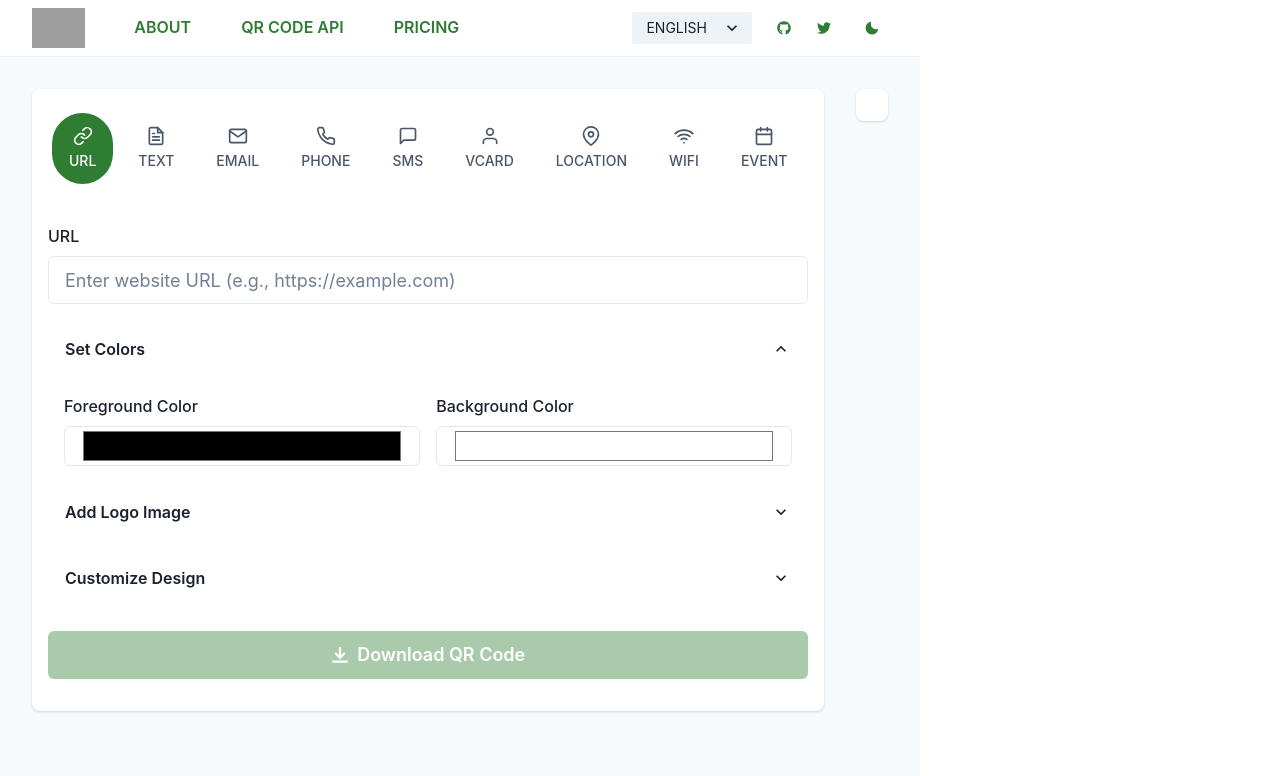
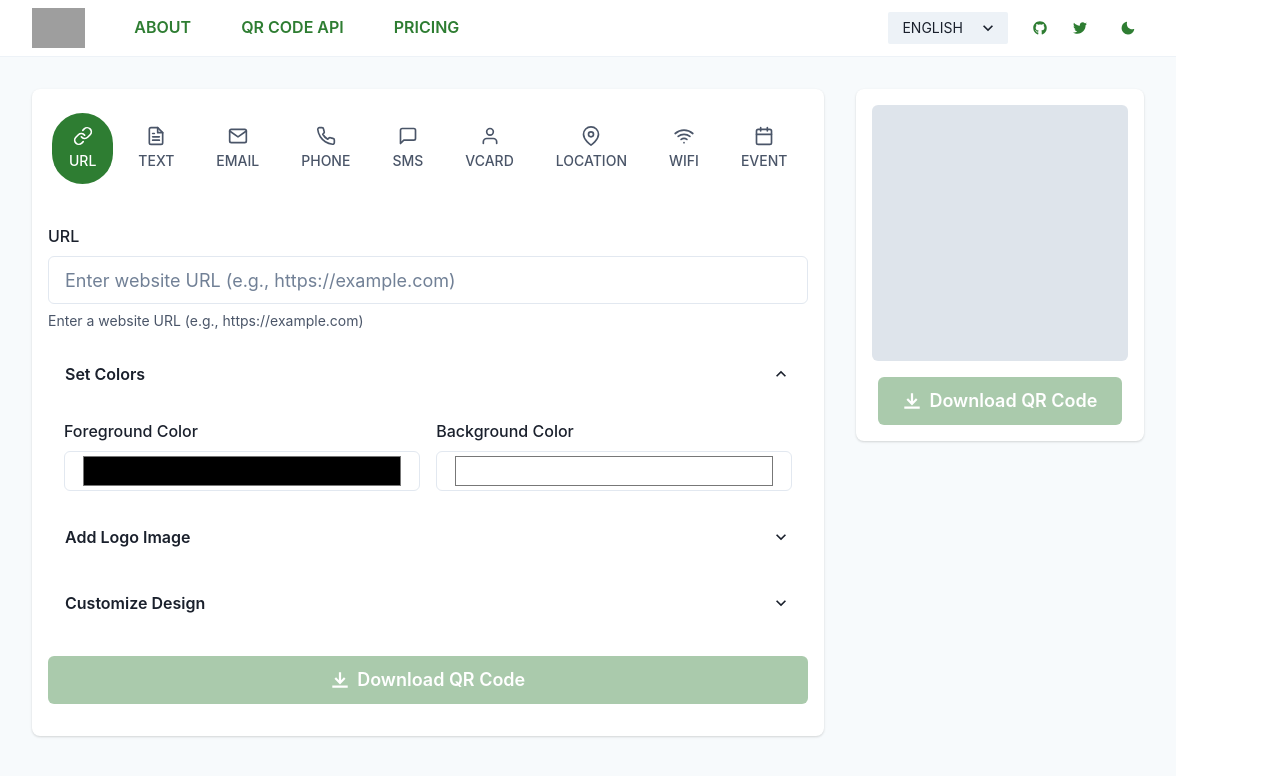
Before and after one commit to sobhanaz/tecsoqr, a React (Vite) app: page / in a window 1280 px wide. Shown: the top 776 px of the page. Built offline with nearby package versions, Linux system fonts and the light colour scheme; grey boxes are pictures that could not be loaded.

Commit message:
Enhance QR Code Generator UI and functionality with loading states, error handling, and improved metadata

```diff
--- a/src/App.tsx
+++ b/src/App.tsx
@@ -1,10 +1,10 @@
-import { Box, ChakraProvider, Container, HStack, VStack } from '@chakra-ui/react'
+import { Box, ChakraProvider, Container, HStack, VStack, useToast } from '@chakra-ui/react'
 import { useState } from 'react'
 import { Navbar } from './components/Navbar'
 import { ContentTabs } from './components/ContentTabs'
-// Remove unused import
 import type { QRCodeData } from './components/QRForm'
 import { QRPreview } from './components/QRPreview'
+import { ErrorBoundary } from './components/ErrorBoundary'
 import theme from './theme'
 
 function App() {
@@ -15,22 +15,45 @@ function App() {
     size: 256,
     level: 'M',
   });
+  const toast = useToast();
+
+  const handleQRUpdate = (data: QRCodeData) => {
+    setQRData(data);
+    if (data.content) {
+      toast({
+        title: 'QR Code Updated',
+        description: 'Your QR code has been generated successfully.',
+        status: 'success',
+        duration: 2000,
+        isClosable: true,
+        position: 'top-right'
+      });
+    }
+  };
 
   return (
     <ChakraProvider theme={theme}>
-      <Box minH="100vh" bg="gray.50">
+      <ErrorBoundary>
+        <Box minH="100vh" bg="gray.50" role="main">
           <Navbar />
-        <Container py={8}>
-          <HStack align="flex-start" spacing={8} flexDirection={{ base: 'column', lg: 'row' }}>
+          <Container py={8} role="region" aria-label="QR Code Generator">
+            <HStack
+              align="flex-start"
+              spacing={8}
+              flexDirection={{ base: 'column', lg: 'row' }}
+              role="group"
+              aria-label="QR Code Generator Interface"
+            >
               <VStack flex={1} spacing={8} align="stretch" w="100%">
-              <ContentTabs onUpdate={setQRData} />
+                <ContentTabs onUpdate={handleQRUpdate} />
               </VStack>
-            <Box flex={1} w="100%">
+              <Box flex={1} w="100%" role="complementary" aria-label="QR Code Preview">
                 <QRPreview {...qrData} />
               </Box>
             </HStack>
           </Container>
         </Box>
+      </ErrorBoundary>
     </ChakraProvider>
   )
 }
--- /dev/null
+++ b/src/components/ErrorBoundary.tsx
@@ -0,0 +1,58 @@
+import { Component, type ErrorInfo } from 'react';
+import { Box, Heading, Text, Button, VStack, useColorModeValue } from '@chakra-ui/react';
+
+interface Props {
+  children: React.ReactNode;
+}
+
+interface State {
+  hasError: boolean;
+  error?: Error;
+}
+
+export class ErrorBoundary extends Component<Props, State> {
+  public state: State = {
+    hasError: false
+  };
+
+  public static getDerivedStateFromError(error: Error): State {
+    return { hasError: true, error };
+  }
+
+  public componentDidCatch(error: Error, errorInfo: ErrorInfo) {
+    console.error('Error caught by boundary:', error, errorInfo);
+  }
+
+  public render() {
+    if (this.state.hasError) {
+      return (
+        <Box
+          minH="100vh"
+          display="flex"
+          alignItems="center"
+          justifyContent="center"
+          p={4}
+          bg={useColorModeValue('gray.50', 'gray.900')}
+        >
+          <VStack spacing={4} textAlign="center" maxW="lg">
+            <Heading size="lg" color={useColorModeValue('brand.600', 'brand.300')}>
+              Oops! Something went wrong
+            </Heading>
+            <Text color={useColorModeValue('gray.600', 'gray.400')}>
+              We encountered an error while trying to process your request.
+              Please try refreshing the page or come back later.
+            </Text>
+            <Button
+              colorScheme="brand"
+              onClick={() => window.location.reload()}
+            >
+              Refresh Page
+            </Button>
+          </VStack>
+        </Box>
+      );
+    }
+
+    return this.props.children;
+  }
+}
--- a/src/components/QRForm.tsx
+++ b/src/components/QRForm.tsx
@@ -5,6 +5,8 @@ import {
   Input,
   FormControl,
   FormLabel,
+  FormHelperText,
+  FormErrorMessage,
   SimpleGrid,
   Select,
   Accordion,
@@ -29,6 +31,57 @@ export interface QRCodeData {
   size: number;
   level: 'L' | 'M' | 'Q' | 'H';
 }
+
+const isValidInput = (type: string, content: string): boolean => {
+  switch (type) {
+    case 'url':
+      try {
+        new URL(content.startsWith('http') ? content : `https://${content}`);
+        return true;
+      } catch {
+        return false;
+      }
+    case 'email':
+      return /^[^\s@]+@[^\s@]+\.[^\s@]+$/.test(content);
+    case 'phone':
+      return /^\+?[\d\s-]{6,}$/.test(content);
+    case 'wifi':
+      const [ssid] = content.split(',');
+      return ssid.length > 0;
+    default:
+      return content.length > 0;
+  }
+};
+
+const getErrorMessage = (type: string, content: string): string => {
+  switch (type) {
+    case 'url':
+      return 'Please enter a valid URL';
+    case 'email':
+      return 'Please enter a valid email address';
+    case 'phone':
+      return 'Please enter a valid phone number';
+    case 'wifi':
+      return 'Please enter a valid WiFi SSID';
+    default:
+      return 'This field is required';
+  }
+};
+
+const getInputHelper = (type: string): string => {
+  switch (type) {
+    case 'url':
+      return 'Enter a website URL (e.g., https://example.com)';
+    case 'email':
+      return 'Enter a valid email address';
+    case 'phone':
+      return 'Enter a phone number with country code';
+    case 'wifi':
+      return 'Enter WiFi SSID and password, separated by comma';
+    default:
+      return 'Enter the content for your QR code';
+  }
+};
 
 const getPlaceholder = (type: string) => {
   switch (type) {
@@ -94,8 +147,15 @@ export const QRForm = ({ onUpdate, type }: QRFormProps) => {
 
   return (
     <Box>
-      <FormControl mb={4}>
-        <FormLabel>{type.toUpperCase()}</FormLabel>
+      <FormControl
+        mb={4}
+        isInvalid={formData.content !== '' && !isValidInput(type, formData.content)}
+        role="group"
+        aria-labelledby={`${type}-label`}
+      >
+        <FormLabel id={`${type}-label`}>
+          {type.toUpperCase()}
+        </FormLabel>
         <Input
           name="content"
           value={formData.content}
@@ -103,7 +163,18 @@ export const QRForm = ({ onUpdate, type }: QRFormProps) => {
           placeholder={getPlaceholder(type)}
           size="lg"
           bg="white"
+          aria-label={`Enter ${type} for QR code generation`}
+          aria-describedby={`${type}-helper`}
+          required
         />
+        <FormHelperText id={`${type}-helper`}>
+          {getInputHelper(type)}
+        </FormHelperText>
+        {formData.content !== '' && !isValidInput(type, formData.content) && (
+          <FormErrorMessage>
+            {getErrorMessage(type, formData.content)}
+          </FormErrorMessage>
+        )}
       </FormControl>
 
       <Accordion allowMultiple defaultIndex={[0]}>
--- a/src/components/QRPreview.tsx
+++ b/src/components/QRPreview.tsx
@@ -1,7 +1,7 @@
-import { Box, Button, VStack } from '@chakra-ui/react';
+import { Box, Button, VStack, Skeleton, useToast } from '@chakra-ui/react';
 import { DownloadIcon } from '@chakra-ui/icons';
 import { QRCodeCanvas } from 'qrcode.react';
-import { useRef } from 'react';
+import { useRef, useState } from 'react';
 
 interface QRPreviewProps {
   content: string;
@@ -13,10 +13,14 @@ interface QRPreviewProps {
 
 export const QRPreview = ({ content, foregroundColor, backgroundColor, size, level }: QRPreviewProps) => {
   const qrRef = useRef<HTMLCanvasElement>(null);
+  const [isLoading, setIsLoading] = useState(false);
+  const toast = useToast();
 
-  const downloadQRCode = () => {
+  const downloadQRCode = async () => {
     if (!qrRef.current) return;
 
+    try {
+      setIsLoading(true);
       const canvas = qrRef.current;
       const image = canvas.toDataURL("image/png");
       const anchor = document.createElement("a");
@@ -25,12 +29,44 @@ export const QRPreview = ({ content, foregroundColor, backgroundColor, size, lev
       document.body.appendChild(anchor);
       anchor.click();
       document.body.removeChild(anchor);
+
+      toast({
+        title: 'Download Started',
+        description: 'Your QR code is being downloaded.',
+        status: 'success',
+        duration: 2000,
+        isClosable: true,
+        position: 'top-right'
+      });
+    } catch (error) {
+      toast({
+        title: 'Download Failed',
+        description: 'Failed to download QR code. Please try again.',
+        status: 'error',
+        duration: 3000,
+        isClosable: true,
+        position: 'top-right'
+      });
+    } finally {
+      setIsLoading(false);
+    }
   };
 
   return (
-    <Box p={[3, 4]} borderRadius="lg" bg="white" shadow="base" textAlign="center" width="100%" maxW="600px" mx="auto">
+    <Box
+      p={[3, 4]}
+      borderRadius="lg"
+      bg="white"
+      shadow="base"
+      textAlign="center"
+      width="100%"
+      maxW="600px"
+      mx="auto"
+      role="region"
+      aria-label="QR Code Preview"
+    >
       <VStack spacing={4}>
-        {content && (
+        {content ? (
           <Box overflow="auto" p={2}>
             <QRCodeCanvas
               ref={qrRef}
@@ -40,20 +76,31 @@ export const QRPreview = ({ content, foregroundColor, backgroundColor, size, lev
               bgColor={backgroundColor}
               level={level}
               includeMargin={true}
+              aria-label={`QR code for ${content}`}
             />
           </Box>
+        ) : (
+          <Skeleton
+            height={size}
+            width={size}
+            startColor="gray.100"
+            endColor="gray.300"
+            borderRadius="md"
+          />
         )}
-        {content && (
         <Button
           colorScheme="blue"
           onClick={downloadQRCode}
           size="lg"
           width={["100%", "auto"]}
           leftIcon={<DownloadIcon />}
+          isLoading={isLoading}
+          isDisabled={!content}
+          loadingText="Downloading..."
+          aria-label="Download QR code as PNG image"
         >
           Download QR Code
         </Button>
-        )}
       </VStack>
     </Box>
   );
```
Lines whose indentation alone changed are shown as unchanged.
